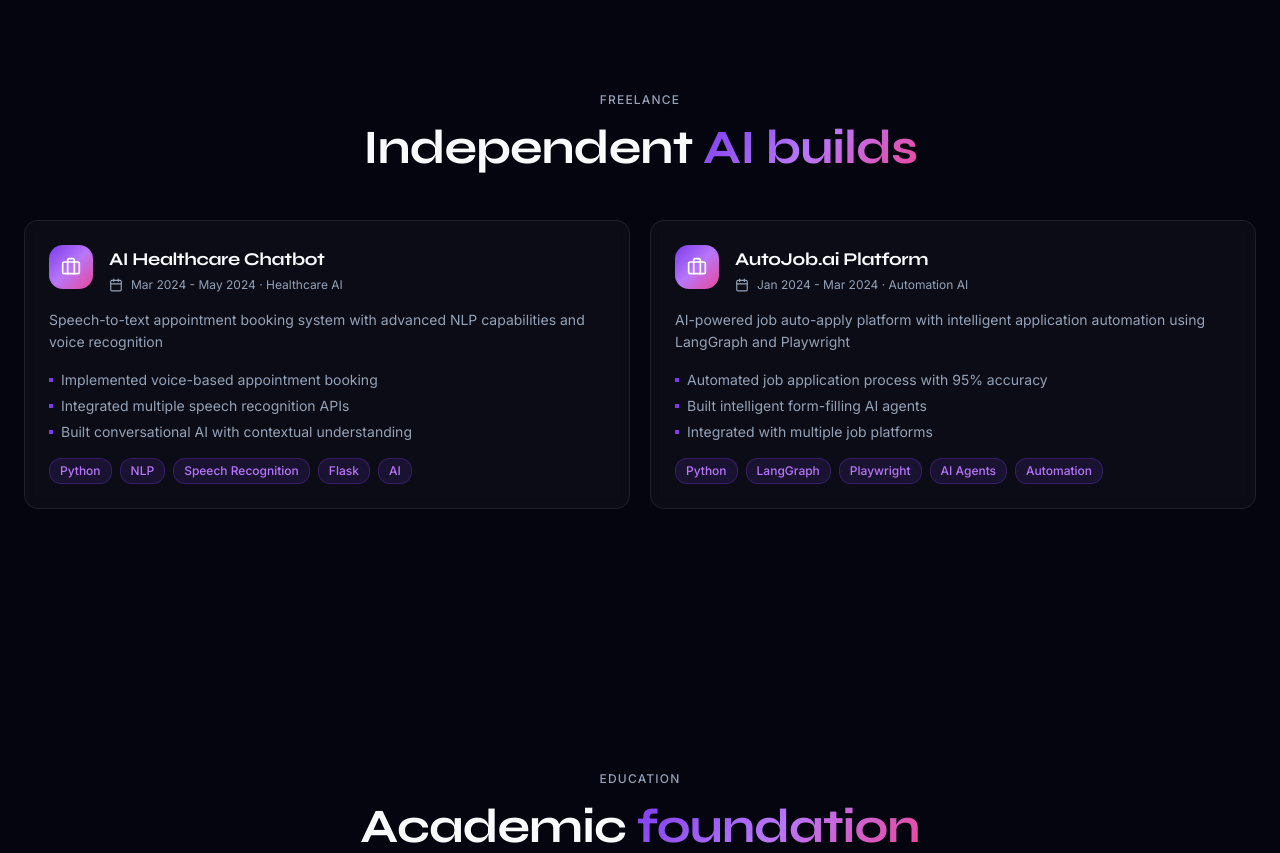
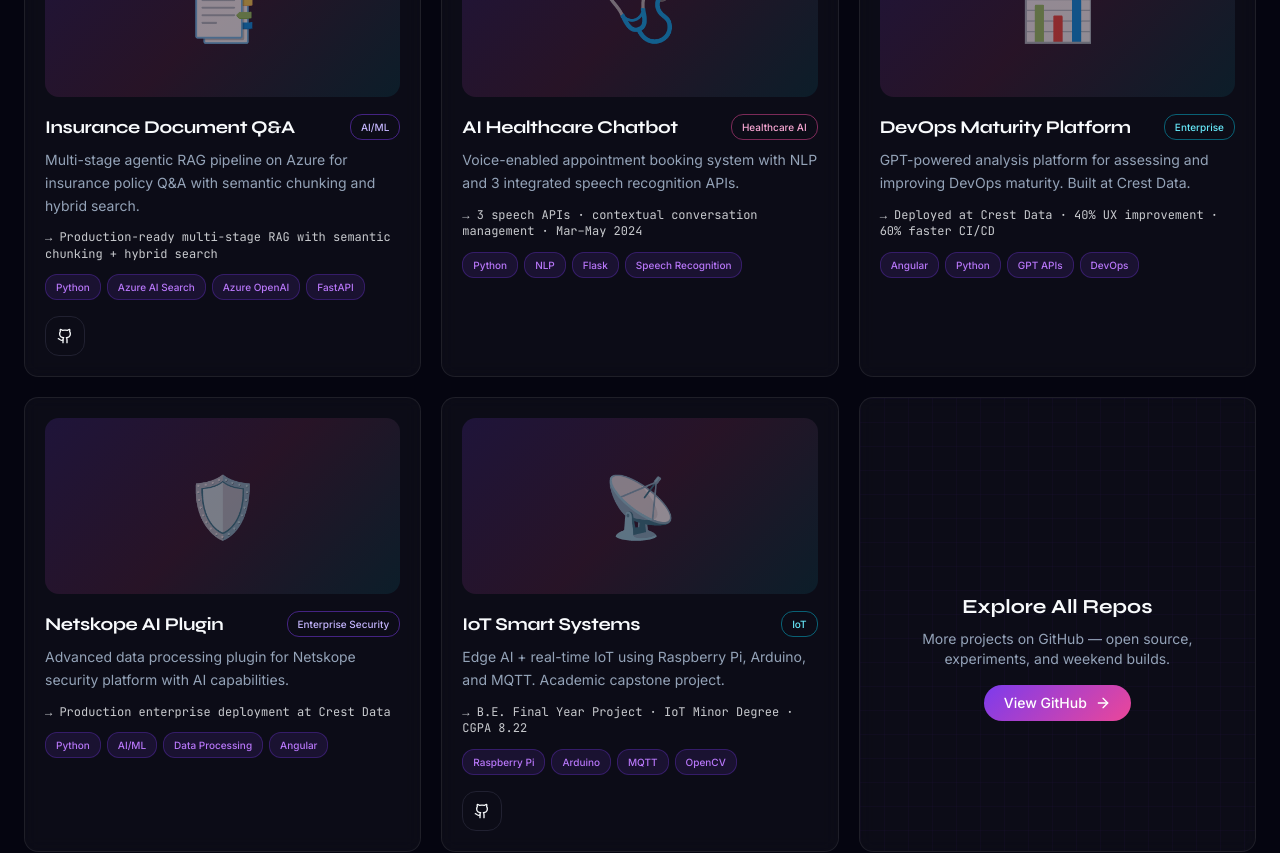
Before and after one commit to DarshaK1Just/darshak-ai-nexus, a React (Vite) app: page / in a window 1280 px wide. Shown: the part 2900-3753 px from the top of the page. Built offline with nearby package versions, Linux system fonts and the light colour scheme; no server answers.

Commit message:
Changes
Co-authored-by: DarshaK1Just <88178092+DarshaK1Just@users.noreply.github.com>

```diff
--- a/src/pages/Index.tsx
+++ b/src/pages/Index.tsx
@@ -1,12 +1,9 @@
 import { Navbar } from '@/components/Navbar';
 import { HeroSection } from '@/components/HeroSection';
 import { AboutSection } from '@/components/AboutSection';
+import { ProjectsSection } from '@/components/ProjectsSection';
 import { ExperienceSection } from '@/components/ExperienceSection';
-import { FreelanceSection } from '@/components/FreelanceSection';
-import { EducationSection } from '@/components/EducationSection';
 import { SkillsSection } from '@/components/SkillsSection';
-import { ProjectsSection } from '@/components/ProjectsSection';
-import { GithubShowcase } from '@/components/GithubShowcase';
 import { ContactSection } from '@/components/ContactSection';
 import { Footer } from '@/components/Footer';
 import { ScrollProgress } from '@/components/ScrollProgress';
@@ -21,12 +18,9 @@ const Index = () => {
       <main>
         <HeroSection />
         <AboutSection />
+        <ProjectsSection />
         <ExperienceSection />
-        <FreelanceSection />
-        <EducationSection />
         <SkillsSection />
-        <ProjectsSection />
-        <GithubShowcase />
         <ContactSection />
       </main>
       <Footer />
@@ -34,4 +28,5 @@ const Index = () => {
   );
 };
 
+
 export default Index;
```
